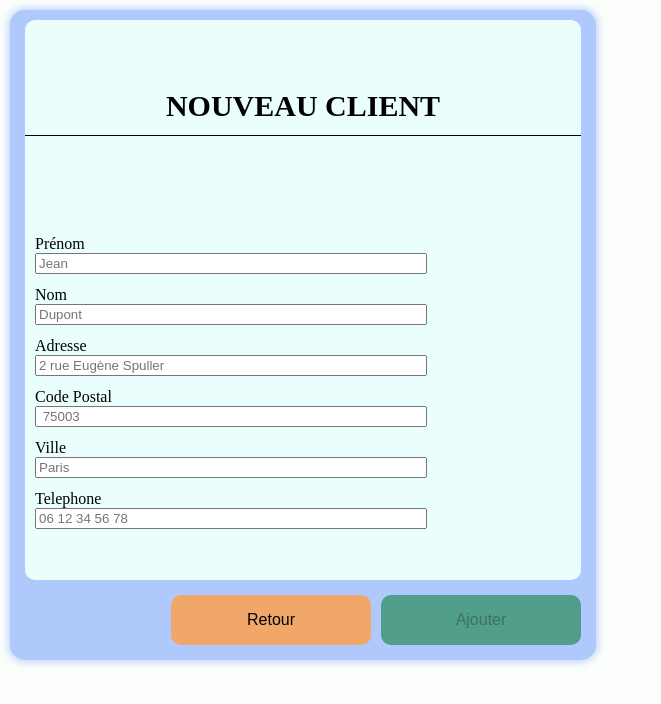
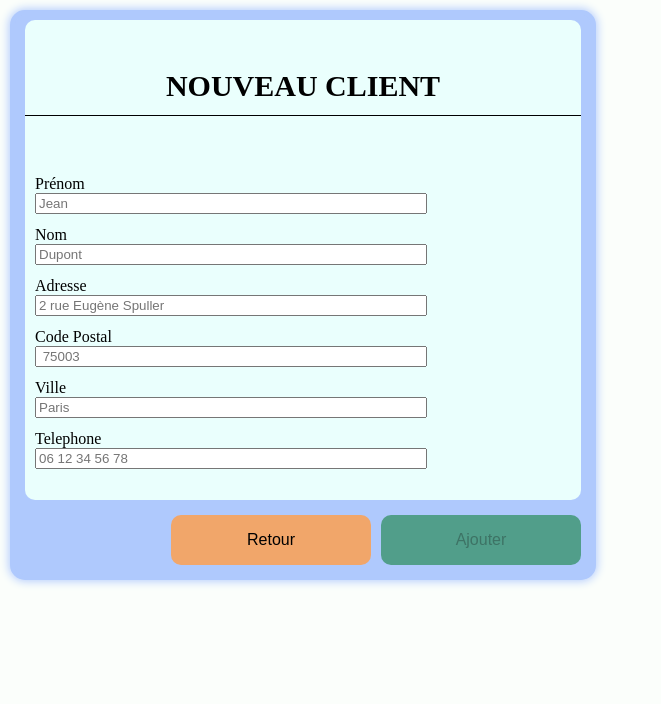
Before and after one commit to corentin-vanaquer/ProxyBankSI-Angular, an Angular app: page /add in a window 1280 px wide. Shown: the top 704 px of the page, without its empty margins (0-661 px from the left). Built offline with nearby package versions, Linux system fonts and the light colour scheme.

Commit message:
modification to title and some css

```diff
--- a/src/app/account-details/account-details.component.css
+++ b/src/app/account-details/account-details.component.css
@@ -6,8 +6,8 @@
   display: flex;
   flex-direction: column;
   justify-content: flex-start;
-  height: 80vh;
-  max-height: 80vh;
+  height: 70vh;
+  max-height: 70vh;
   max-width: 100%;
   margin: 10px;
   border: 5px solid #AFC9FD;
--- a/src/app/account-list/account-list.component.css
+++ b/src/app/account-list/account-list.component.css
@@ -3,8 +3,8 @@
 }
 
 .container-account-list {
-  height: 80vh;
-  max-height: 80vh;
+  height: 70vh;
+  max-height: 70vh;
   max-width: 100%;
   margin: 10px;
   border: 5px solid #AFC9FD;
--- a/src/app/add-client/add-client.component.css
+++ b/src/app/add-client/add-client.component.css
@@ -1,6 +1,6 @@
 .container-create-client-form {
-  height: 80vh;
-  max-height: 80vh;
+  height: 70vh;
+  max-height: 70vh;
   width: 45vw;
   margin: 10px;
   border: 5px solid #AFC9FD;
@@ -20,7 +20,7 @@
   border-radius: 10px;
   background-color: #EAFFFD;
   margin: 5px 10px;
-  height: 80vh;
+  height: 70vh;
   padding-top: 10px;
 }
 
--- a/src/app/add-current-account/add-current-account.component.css
+++ b/src/app/add-current-account/add-current-account.component.css
@@ -1,6 +1,6 @@
 .container-create-account-form {
-  height: 80vh;
-  max-height: 80vh;
+  height: 70vh;
+  max-height: 70vh;
   width: 45vw;
   margin: 10px;
   border: 5px solid #AFC9FD;
@@ -19,7 +19,7 @@
   border-radius: 10px;
   background-color: #EAFFFD;
   margin: 5px 10px;
-  height: 80vh;
+  height: 70vh;
   padding-top: 10px;
 }
 
--- a/src/app/add-savings-account/add-savings-account.component.css
+++ b/src/app/add-savings-account/add-savings-account.component.css
@@ -1,6 +1,6 @@
 .container-create-account-form {
-  height: 80vh;
-  max-height: 80vh;
+  height: 70vh;
+  max-height: 70vh;
   width: 45vw;
   margin: 10px;
   border: 5px solid #AFC9FD;
@@ -19,7 +19,7 @@
   border-radius: 10px;
   background-color: #EAFFFD;
   margin: 5px 10px;
-  height: 80vh;
+  height: 70vh;
   padding-top: 10px;
 }
 
--- a/src/app/client-details/client-details.component.css
+++ b/src/app/client-details/client-details.component.css
@@ -6,8 +6,8 @@
   display: flex;
   flex-direction: column;
   justify-content: space-between;
-  height: 80vh;
-  max-height: 80vh;
+  height: 70vh;
+  max-height: 70vh;
   max-width: 100%;
   margin: 10px;
   border: 5px solid #AFC9FD;
--- a/src/app/client-list/client-list.component.css
+++ b/src/app/client-list/client-list.component.css
@@ -3,8 +3,8 @@
 }
 
 .container-list-client {
-  height: 80vh;
-  max-height: 80vh;
+  height: 70vh;
+  max-height: 70vh;
   max-width: 100%;
   margin: 10px;
   border: 5px solid #AFC9FD;
--- a/src/app/home-advisor-account-list/home-advisor-account-list.component.css
+++ b/src/app/home-advisor-account-list/home-advisor-account-list.component.css
@@ -1,14 +1,11 @@
-h1 {
+header, h1 {
   text-align: center;
   color: #74A1FB;
   animation-duration: 2s;
-  animation-iteration-count: infinite;
+  animation-name: pulse;
+  animation-timing-function: ease-in-out;
 }
 
-h1:hover {
-  animation-name: pulse;
-  animation-timing-function: ease-in;
-}
 
 .container-accueil {
   display: flex;
@@ -17,7 +14,7 @@ h1:hover {
 }
 
 @keyframes pulse {
-  0% {transform: scale(0.8)}
-  50% {transform: scale(1)}
-  100% {transform: scale(0.8)}
+  0% {transform: scale(1)}
+  50% {transform: scale(0.8)}
+  100% {transform: scale(1)}
 }
--- a/src/app/home-advisor-account-list/home-advisor-account-list.component.html
+++ b/src/app/home-advisor-account-list/home-advisor-account-list.component.html
@@ -1,4 +1,4 @@
-<h1>Ici la listes des compte du client sélectionné</h1>
+<h1>Listes des compte du client sélectionné</h1>
 <div class="container-accueil">
   <app-account-list (accountToHome)="fetchSelectedAccount($event)"></app-account-list>
   <app-account-details [accountSelected]="selectedAccount"></app-account-details>
--- a/src/app/home-advisor-client-list/home-advisor-client-list.component.css
+++ b/src/app/home-advisor-client-list/home-advisor-client-list.component.css
@@ -1,14 +1,11 @@
-h1 {
+header, h1 {
   text-align: center;
   color: #74A1FB;
   animation-duration: 2s;
-  animation-iteration-count: infinite;
+  animation-name: pulse;
+  animation-timing-function: ease-in-out;
 }
 
-h1:hover {
-  animation-name: pulse;
-  animation-timing-function: ease-in;
-}
 
 .container-accueil {
   display: flex;
@@ -17,7 +14,7 @@ h1:hover {
 }
 
 @keyframes pulse {
-  0% {transform: scale(0.8)}
-  50% {transform: scale(1)}
-  100% {transform: scale(0.8)}
+  0% {transform: scale(1)}
+  50% {transform: scale(0.8)}
+  100% {transform: scale(1)}
 }
--- a/src/styles.css
+++ b/src/styles.css
@@ -1,7 +1,7 @@
 html,body{
   background: #FBFEFB;
-  height:100vh;
-  width:100vw;
+  max-height:100vh;
+  max-width:100vw;
   margin: 0;
   padding: 0;
 }
```
